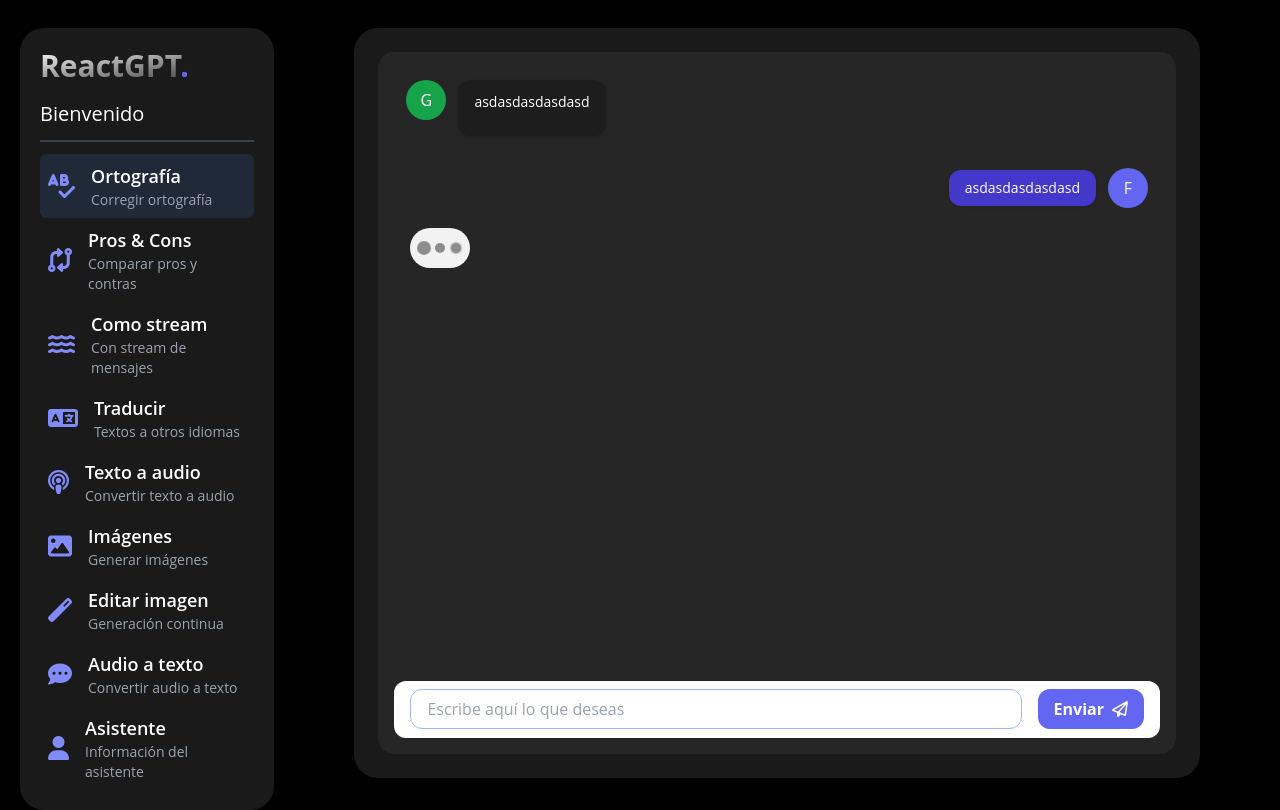
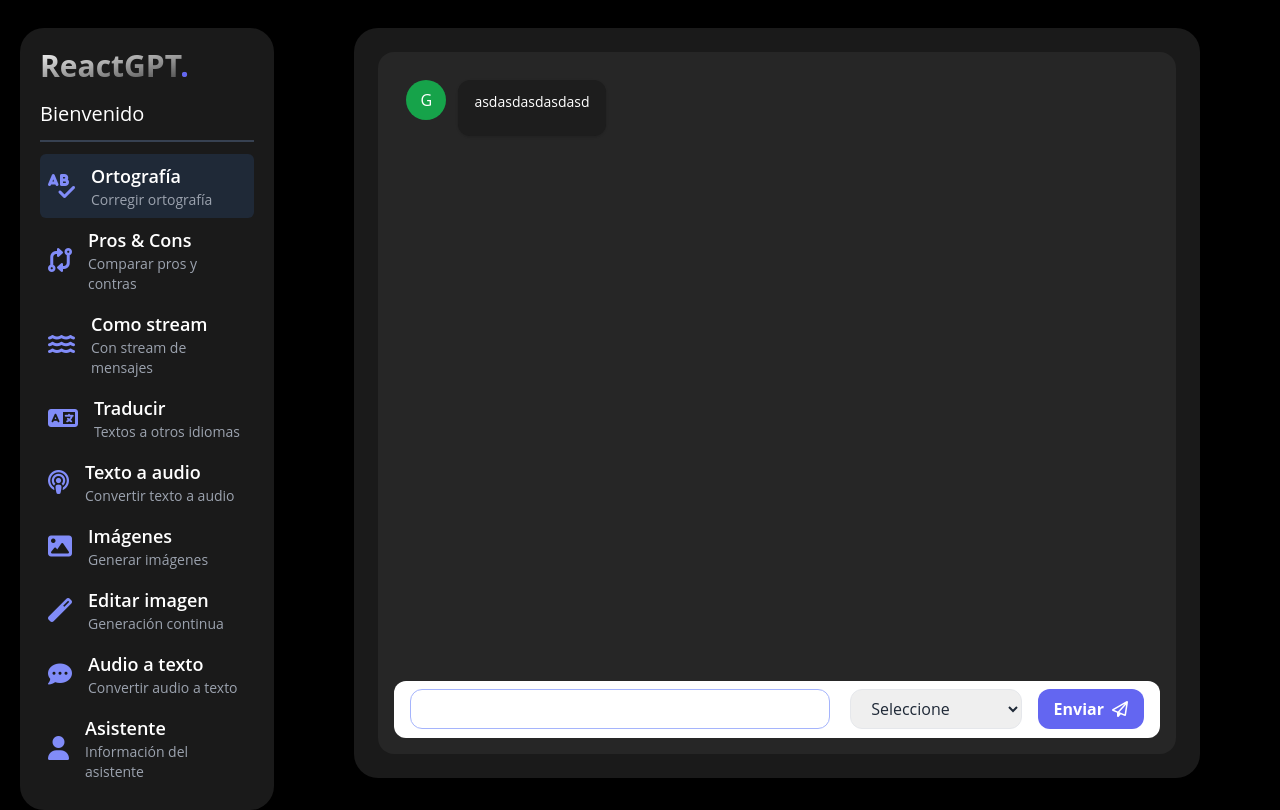
Before and after one commit to francoinostrozah/react-openai-frontend, a React (Vite) app: page /orthography in a window 1280 px wide. Built offline with nearby package versions, Linux system fonts and the light colour scheme.

Commit message:
:sparkles: design and creation of the application

```diff
--- /dev/null
+++ b/src/presentation/components/chat-input-boxes/TextMessageBoxFile.tsx
@@ -0,0 +1,77 @@
+import { FormEvent, useRef, useState } from "react";
+
+interface Props {
+  onSendMessage: (message: string) => void;
+  placeholder?: string;
+  disableCorrections?: boolean;
+  accept?: string;
+}
+
+export const TextMessageBoxFile = ({ onSendMessage, placeholder, disableCorrections = false, accept }: Props) => {
+  const [message, setMessage] = useState('')
+  const [selectedFile, setSelectedFile] = useState<File | null>()
+  const inputFileRef = useRef<HTMLInputElement>(null);
+
+
+  const handleSendMessage = (event: FormEvent<HTMLFormElement>) => {
+    event.preventDefault();
+
+    if (message.trim().length === 0) return;
+
+    onSendMessage(message);
+    setMessage('');
+  }
+
+  return (
+    <form onSubmit={handleSendMessage}
+      className="flex flex-row items-center h-16 rounded-xl bg-white w-full px-4"
+    >
+
+      <div className="mr-3">
+        <button type="button"
+          className="flex items-center justify-center text-gray-400 hover:text-gray-600"
+          onClick={() => inputFileRef.current?.click}
+        >
+          <i className="fa-solid fa-papperclip text-xl"></i>
+        </button>
+
+        <input type="file" ref={inputFileRef} accept={accept}
+          onChange={(e) => setSelectedFile(e.target.files?.item(0))}
+        />
+      </div>
+
+      <div className="flex-grow">
+        <div className="relative w-full">
+
+          <input
+            type="text"
+            autoFocus
+            name="message"
+            className="flex w-full border rounded-xl text-gray-800 focus:outline-none focus:border-indigo-300 pl-4 h-10"
+            placeholder={placeholder}
+            autoComplete={disableCorrections ? 'on' : 'off'}
+            autoCorrect={disableCorrections ? 'on' : 'off'}
+            spellCheck={disableCorrections ? 'true' : 'false'}
+            value={message}
+            onChange={(e) => setMessage(e.target.value)}
+          />
+
+        </div>
+      </div>
+
+
+      <div className="ml-4">
+        <button className="btn-primary" disabled={!selectedFile}>
+          {
+            (!selectedFile)
+              ? <span className="mr-2">Enviar</span>
+              : <span className="mr-2">{selectedFile.name.substring(0, 10) + '...'}</span>
+          }
+
+
+          <i className="fa-regular fa-paper-plane"></i>
+        </button>
+      </div>
+    </form>
+  )
+}
--- /dev/null
+++ b/src/presentation/components/chat-input-boxes/TextMessageBoxSelect.tsx
@@ -0,0 +1,77 @@
+import { FormEvent, useState } from "react";
+
+interface Props {
+  onSendMessage: (message: string) => void;
+  placeholder?: string;
+  disableCorrections?: boolean;
+  options: Option[];
+}
+
+interface Option {
+  id: string;
+  text: string;
+}
+
+export const TextMessageBoxSelect = ({ onSendMessage, placeholder, disableCorrections = false, options }: Props) => {
+  const [message, setMessage] = useState('')
+  const [selectedOption, setSelectedOption] = useState<string>()
+
+  const handleSendMessage = (event: FormEvent<HTMLFormElement>) => {
+    event.preventDefault();
+
+    if (message.trim().length === 0) return;
+
+    onSendMessage(message);
+    setMessage('');
+  }
+
+  return (
+    <form onSubmit={handleSendMessage}
+      className="flex flex-row items-center h-16 rounded-xl bg-white w-full px-4"
+    >
+
+      <div className="flex-grow">
+        <div className="flex">
+
+          <input
+            type="text"
+            autoFocus
+            name="message"
+            className="w-full border rounded-xl text-gray-800 focus:outline-none focus:border-indigo-300 pl-4 h-10"
+            placeholder={placeholder}
+            autoComplete={disableCorrections ? 'on' : 'off'}
+            autoCorrect={disableCorrections ? 'on' : 'off'}
+            spellCheck={disableCorrections ? 'true' : 'false'}
+            value={message}
+            onChange={(e) => setMessage(e.target.value)}
+          />
+
+          <select name=""
+            className="w-2/5 ml-5 border rounded-xl text-gray-800 focus:outline-none focus:border-indigo-300 pl-4 h-10"
+            value={selectedOption}
+            onChange={e => setSelectedOption(e.target.value)}
+          >
+            <option value=''>Seleccione</option>
+            {
+              options.map((option) => (
+                <option key={option.id} value={option.id}>{option.text}</option>
+              ))
+            }
+          </select>
+
+        </div>
+      </div>
+
+
+      <div className="ml-4">
+        <button className="btn-primary">
+          <span className="mr-2">Enviar</span>
+          <i className="fa-regular fa-paper-plane"></i>
+        </button>
+      </div>
+
+
+
+    </form >
+  )
+}
--- a/src/presentation/components/index.ts
+++ b/src/presentation/components/index.ts
@@ -1,5 +1,7 @@
 export * from './chat-bubbles/GptMessage'
 export * from './chat-bubbles/MyMessage';
 export * from './chat-input-boxes/TextMessageBox'
+export * from './chat-input-boxes/TextMessageBoxFile'
+export * from './chat-input-boxes/TextMessageBoxSelect'
 export * from './loaders/TypingLoader';
 export * from './sidebar/SidebarMenuItem';
--- a/src/presentation/pages/orthography/OrthographyPage.tsx
+++ b/src/presentation/pages/orthography/OrthographyPage.tsx
@@ -1,21 +1,60 @@
-import { GptMessage, MyMessage, TextMessageBox, TypingLoader } from "../../components"
+import { useState } from "react"
+import { GptMessage, MyMessage, TextMessageBox, TextMessageBoxFile, TextMessageBoxSelect, TypingLoader } from "../../components"
+
+interface Message {
+  text: string;
+  isGpt: boolean;
+}
 
 export const OrthographyPage = () => {
+  const [isLoading, setIsLoading] = useState(false);
+  const [messages, setMessages] = useState<Message[]>([]);
+
+  const handlePost = async (text: string) => {
+    setIsLoading(true);
+    setMessages((prev) => [...prev, { text, isGpt: false }])
+
+    setIsLoading(false);
+
+
+  }
+
   return (
     <div className="chat-container">
       <div className="chat-messages">
         <div className="grid grid-cols-12 gap-y-2">
           {/** */}
           <GptMessage text="asdasdasdasdasd" />
-          <MyMessage text="asdasdasdasdasd" />
-          <TypingLoader className="fade-in" />
+
+          {
+            messages.map((message, index) => (
+              message.isGpt ? (<GptMessage key={index} text="Esto es de OpenAI" />)
+                : (<MyMessage key={index} text={message.text} />)))
+          }
+
+          {
+            isLoading && (
+              <div className="col-start-1 col-end-1 fade-in">
+                <TypingLoader />
+              </div>
+            )
+          }
+
         </div>
       </div>
 
-      <TextMessageBox
-        onSendMessage={(message) => console.log(message)}
+      {/* <TextMessageBoxF
+        onSendMessage={handlePost}
         placeholder="Escribe aquí lo que deseas"
         disableCorrections
+      /> */}
+      {/* <TextMessageBoxFile
+        onSendMessage={handlePost}
+        placeholder="Escribe aquí lo que deseas"
+      /> */}
+      <TextMessageBoxSelect
+        onSendMessage={console.log}
+        options={[{ id: "1", text: "hola" }, { id: '2', text: 'mundo' }]}
       />
 
     </div>
--- /dev/null
+++ b/src/presentation/template/chat-tempalte.tsx
@@ -0,0 +1,53 @@
+import { useState } from "react"
+import { GptMessage, MyMessage, TextMessageBoxFile, TypingLoader } from "../components";
+
+interface Message {
+    text: string;
+    isGpt: boolean;
+}
+
+export const ChatTemplate = () => {
+    const [isLoading, setIsLoading] = useState(false);
+    const [messages, setMessages] = useState<Message[]>([]);
+
+    const handlePost = async (text: string) => {
+        setIsLoading(true);
+        setMessages((prev) => [...prev, { text, isGpt: false }])
+
+        setIsLoading(false);
+
+    }
+
+    return (
+        <div className="chat-container">
+            <div className="chat-messages">
+                <div className="grid grid-cols-12 gap-y-2">
+                    {/** */}
+                    <GptMessage text="asdasdasdasdasd" />
+
+                    {
+                        messages.map((message, index) => (
+                            message.isGpt ? (<GptMessage key={index} text="Esto es de OpenAI" />)
+                                : (<MyMessage key={index} text={message.text} />)))
+                    }
+
+                    {
+                        isLoading && (
+                            <div className="col-start-1 col-end-1 fade-in">
+                                <TypingLoader />
+                            </div>
+                        )
+                    }
+
+                </div>
+            </div>
+
+            <TextMessageBoxFile
+                onSendMessage={handlePost}
+                placeholder="Escribe aquí lo que deseas"
+                disableCorrections
+            />
+
+        </div>
+    )
+}
```
